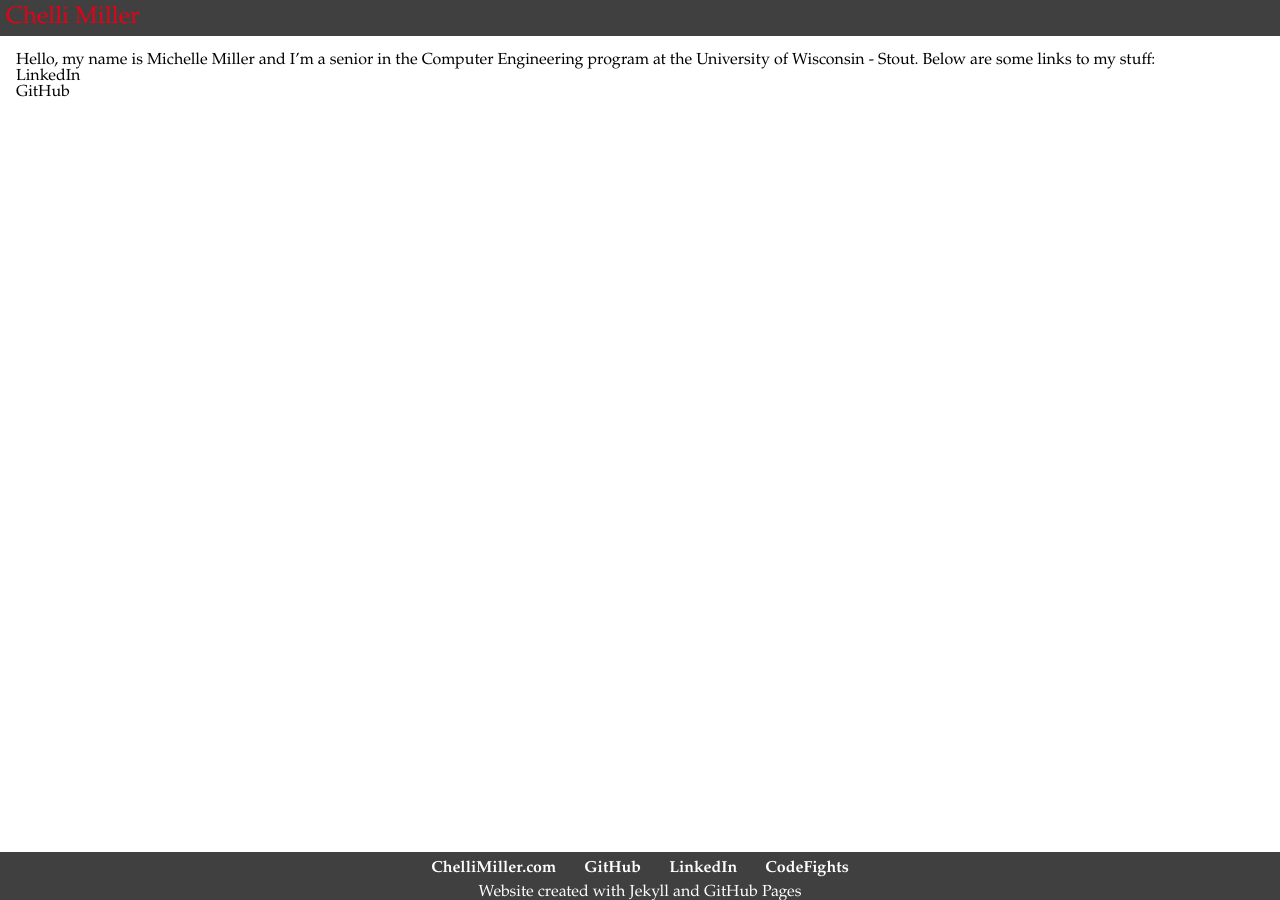
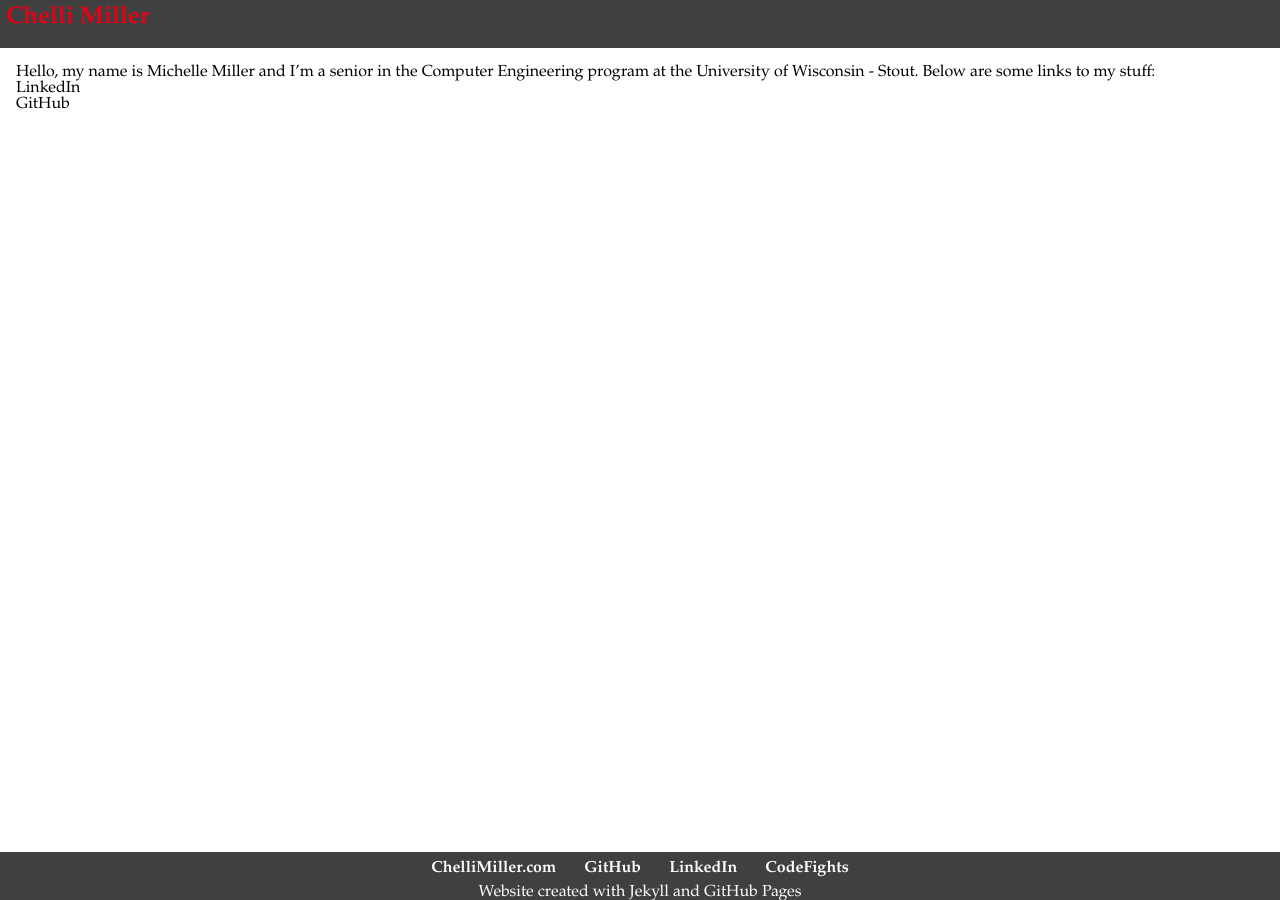
Before and after one commit to chellimiller/chellimiller.github.io, a Jekyll site: the page built from index.md, in a window 1280 px wide. Built offline with Jekyll 4.4.1, drawn with Linux system fonts in a browser that asks for light colours; our own code applies the rules of GitHub Pages for plain Markdown files.

Commit message:
Update style.scss

```diff
--- a/assets/css/style.scss
+++ b/assets/css/style.scss
@@ -21,7 +21,7 @@ body {
 	margin:              0;
 } header, footer {
 	width:               100%;
-	height:              auto;
+	height:              3em;
 	background:          rgba(0, 0, 0, .75);
 } header {
 	position:            relative;
@@ -40,6 +40,7 @@ header #title {
 	color:               #E80017;
 	padding:             .25em;
 	font-size:           1.5em;
+	font-weight:         bold;
 	width:               25%;
 } header #tagline {
 	visibility:          hidden;
```
